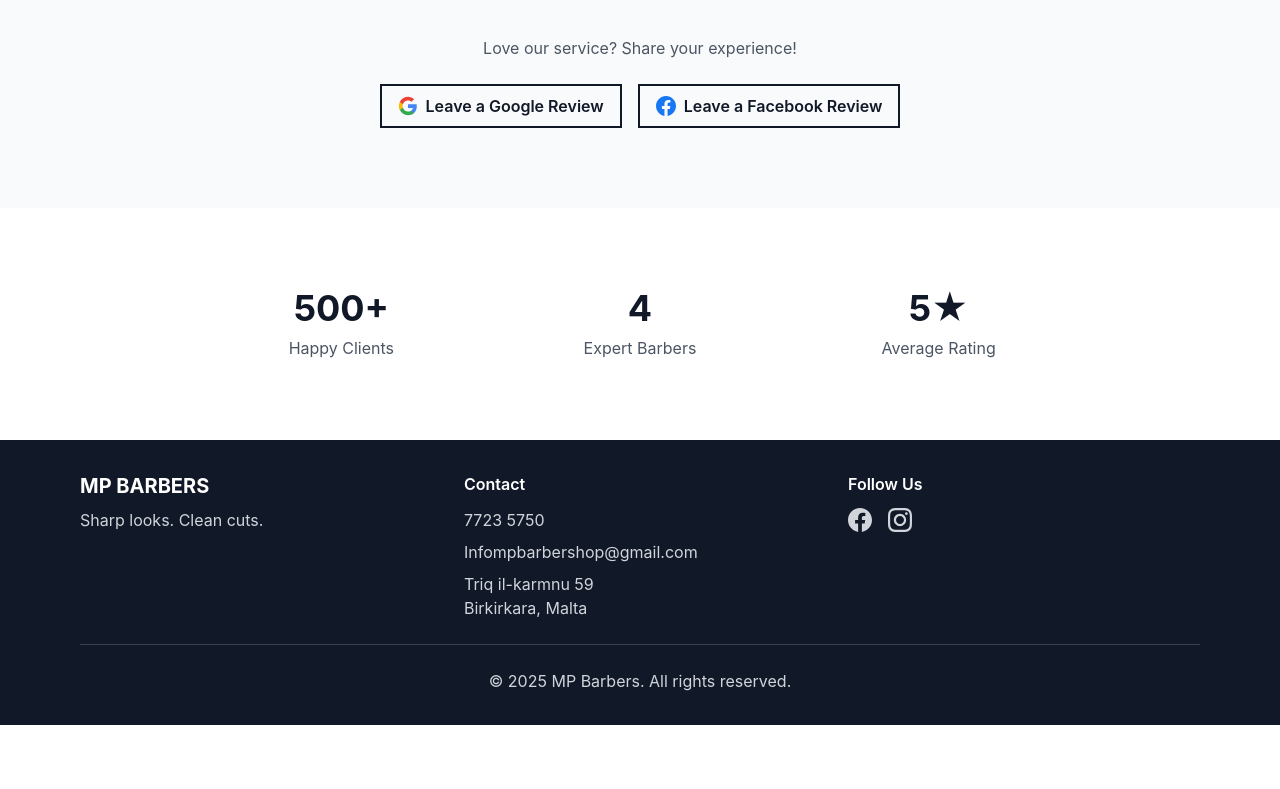
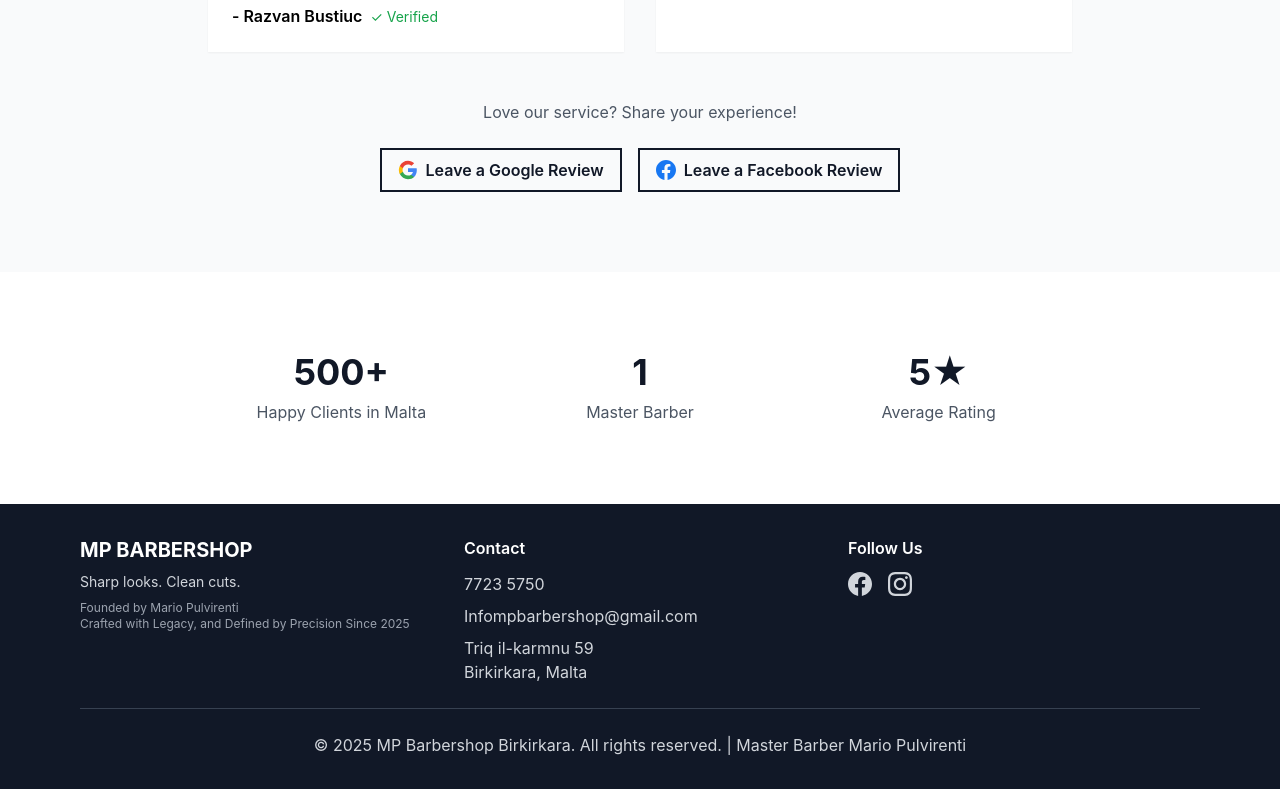
Before and after one commit to dnlbowers/mpBarbers, a React (Create React App) app: page / in a window 1280 px wide. Shown: the part 2166-2955 px from the top of the page. Before the commit the page ends 2891 px from the top, so only its background shows below. Built offline with nearby package versions, Linux system fonts and the light colour scheme.

Commit message:
feat: update SEO and content across multiple pages for MP Barbershop, enhancing brand presence and service descriptions

```diff
--- a/public/index.html
+++ b/public/index.html
@@ -4,8 +4,95 @@
     <meta charset="utf-8" />
     <meta name="viewport" content="width=device-width, initial-scale=1" />
     <meta name="theme-color" content="#000000" />
-    <meta name="description" content="MP Barbers - Premium Barbershop Services" />
-    <title>MP Barbers - Modern Cuts, Classic Service</title>
+    <meta name="description" content="MP Barbershop Birkirkara - Master barber Mario Pulvirenti offers premium men's grooming, traditional haircuts, skin fades, hot towel shaves. Expert craftsmanship from Malta's leading barbershop heritage on Triq il-Karmnu." />
+    <meta name="keywords" content="MP Barbershop, Mario Pulvirenti, barber Birkirkara, barbershop Malta, master barber, men's grooming, haircut, skin fade, hot towel shave, traditional barber, Triq il-Karmnu" />
+    <meta name="author" content="Mario Pulvirenti" />
+    <meta property="og:title" content="MP Barbershop - Crafted with Legacy, Defined by Precision" />
+    <meta property="og:description" content="Experience sophisticated grooming at MP Barbershop Birkirkara. Master barber Mario Pulvirenti brings traditional barbering excellence and meticulous craftsmanship to every haircut, skin fade, and shave." />
+    <meta property="og:type" content="website" />
+    <meta property="og:url" content="https://mpbarbershop.mt" />
+    <meta property="og:locale" content="en_MT" />
+    <meta name="twitter:card" content="summary_large_image" />
+    <meta name="twitter:title" content="MP Barbershop Birkirkara - Master Barbering by Mario Pulvirenti" />
+    <meta name="twitter:description" content="Traditional barbering meets modern refinement. Experience master craftsmanship with Mario Pulvirenti at MP Barbershop, Triq il-Karmnu, Birkirkara." />
+    <link rel="canonical" href="https://mpbarbershop.mt" />
+    <title>MP Barbershop Birkirkara | Master Barber Mario Pulvirenti | Traditional Men's Grooming Malta</title>
+
+    <!-- Local Business Schema -->
+    <script type="application/ld+json">
+    {
+      "@context": "https://schema.org",
+      "@type": "BarberShop",
+      "name": "MP Barbershop",
+      "description": "Premium barbershop offering traditional men's grooming services, founded by master barber Mario Pulvirenti with expertise from Malta's leading barbershop chains.",
+      "url": "https://mpbarbershop.mt",
+      "telephone": "+356 9999 9999",
+      "address": {
+        "@type": "PostalAddress",
+        "streetAddress": "Triq il-Karmnu",
+        "addressLocality": "Birkirkara",
+        "addressCountry": "MT"
+      },
+      "geo": {
+        "@type": "GeoCoordinates",
+        "latitude": 35.8961,
+        "longitude": 14.4619
+      },
+      "openingHours": "Mo-Fr 09:00-19:00, Sa 09:00-18:00",
+      "priceRange": "€€",
+      "founder": {
+        "@type": "Person",
+        "name": "Mario Pulvirenti",
+        "jobTitle": "Master Barber"
+      },
+      "hasOfferCatalog": {
+        "@type": "OfferCatalog",
+        "name": "Barbershop Services",
+        "itemListElement": [
+          {
+            "@type": "Offer",
+            "itemOffered": {
+              "@type": "Service",
+              "name": "Haircut",
+              "description": "Professional men's haircut with precision styling"
+            },
+            "price": "12",
+            "priceCurrency": "EUR"
+          },
+          {
+            "@type": "Offer",
+            "itemOffered": {
+              "@type": "Service",
+              "name": "Skin Fade",
+              "description": "Precise skin fade with attention to detail"
+            },
+            "price": "12",
+            "priceCurrency": "EUR"
+          },
+          {
+            "@type": "Offer",
+            "itemOffered": {
+              "@type": "Service",
+              "name": "Beard Grooming",
+              "description": "Professional beard trim and styling"
+            },
+            "price": "6",
+            "priceCurrency": "EUR"
+          },
+          {
+            "@type": "Offer",
+            "itemOffered": {
+              "@type": "Service",
+              "name": "Kids Cut",
+              "description": "Children's haircut (under 12)"
+            },
+            "price": "10",
+            "priceCurrency": "EUR"
+          }
+        ]
+      }
+    }
+    </script>
   </head>
   <body>
     <noscript>You need to enable JavaScript to run this app.</noscript>
--- a/src/components/features/AboutPage.tsx
+++ b/src/components/features/AboutPage.tsx
@@ -22,9 +22,9 @@ const AboutPage: React.FC = () => {
           <div className="prose prose-lg mx-auto mb-12">
             <p className="text-gray-700 leading-relaxed mb-6 text-justify">
               At MP Barbershop, the art of traditional barbering is not merely practiced; it is meticulously preserved and innovatively applied.
-              Founded by Mario Pulvirenti, a craftsman whose professional journey began by honing his skills at the esteemed Taspiru,
-              this establishment represents the culmination of a lifelong dedication to the profession. The name Taspiru is more than a past affiliation;
-              it is a foundational principle, a touchstone of the classic techniques and unwavering standards that define a master barber's work.
+              Founded by Mario Pulvirenti, a craftsman whose professional journey began by honing his skills at one of Malta's leading barbershop chains,
+              this establishment represents the culmination of a lifelong dedication to the profession. His experience at prestigious establishments
+              serves as a foundational principle, a touchstone of the classic techniques and unwavering standards that define a master barber's work.
             </p>
 
             <p className="text-gray-700 leading-relaxed mb-6 text-justify">
--- a/src/components/features/ContactPage.tsx
+++ b/src/components/features/ContactPage.tsx
@@ -134,13 +134,17 @@ const ContactPage: React.FC = () => {
     <div className="pt-20">
       <section className="py-20 bg-white">
         <div className="max-w-6xl mx-auto px-4">
-          <h1 className="text-5xl font-bold text-center mb-12">
-            GET IN TOUCH
+          <h1 className="text-5xl font-bold text-center mb-4">
+            CONTACT MP BARBERSHOP
           </h1>
+          <p className="text-center text-gray-600 mb-12 max-w-2xl mx-auto">
+            Visit Mario Pulvirenti's barbershop on Triq il-Karmnu, Birkirkara, Malta.
+            Experience traditional barbering excellence in a refined gentleman's environment.
+          </p>
 
           <div className="grid md:grid-cols-2 gap-12">
             <div>
-              <h2 className="text-3xl font-semibold mb-8">Visit Us</h2>
+              <h2 className="text-3xl font-semibold mb-8">Visit Our Birkirkara Barbershop</h2>
 
               <div className="space-y-6">
                 <div className="flex items-start">
--- a/src/components/features/HomePage.tsx
+++ b/src/components/features/HomePage.tsx
@@ -63,9 +63,12 @@ const HomePage: React.FC = () => {
         aria-label="Our services"
       >
         <div className="max-w-6xl mx-auto px-4">
-          <h2 className="text-4xl font-bold text-center mb-12">
-            OUR SERVICES
+          <h2 className="text-4xl font-bold text-center mb-4">
+            TRADITIONAL BARBERING SERVICES
           </h2>
+          <p className="text-center text-gray-600 mb-12 max-w-2xl mx-auto">
+            Experience the finest traditional craftsmanship with every cut, skin fade, and hot towel shave at our Birkirkara barbershop
+          </p>
           <div className="grid md:grid-cols-3 gap-8">
             {SERVICES.slice(0, 3).map((service) => (
               <button
@@ -182,13 +185,13 @@ const HomePage: React.FC = () => {
               <div className="text-4xl font-bold text-gray-900 mb-2" aria-label="500 plus happy clients">
                 500+
               </div>
-              <p className="text-gray-600">Happy Clients</p>
+              <p className="text-gray-600">Happy Clients in Malta</p>
             </div>
             <div>
-              <div className="text-4xl font-bold text-gray-900 mb-2" aria-label="4 expert barbers">
-                4
+              <div className="text-4xl font-bold text-gray-900 mb-2" aria-label="Master barber with traditional barbering excellence">
+                1
               </div>
-              <p className="text-gray-600">Expert Barbers</p>
+              <p className="text-gray-600">Master Barber</p>
             </div>
             <div>
               <div className="text-4xl font-bold text-gray-900 mb-2" aria-label="5 star average rating">
--- a/src/components/features/ServicesPage.tsx
+++ b/src/components/features/ServicesPage.tsx
@@ -16,9 +16,9 @@ const ServicesPage: React.FC = () => {
 
   // SEO optimization
   useSEO({
-    title: 'Services & Pricing - MP Barbershop',
-    description: 'Professional barbershop services including haircuts, beard grooming, and styling. View our complete service menu with pricing.',
-    keywords: ['barbershop services', 'haircuts', 'beard grooming', 'pricing', 'Malta barber'],
+    title: 'Services & Pricing | MP Barbershop Birkirkara | Mario Pulvirenti',
+    description: 'Traditional barbering services at MP Barbershop Birkirkara. Master barber Mario Pulvirenti offers haircuts €12, skin fades €12, beard grooming €6. Expert craftsmanship, quick service 15-30 mins.',
+    keywords: ['barbershop services Birkirkara', 'Mario Pulvirenti barber', 'haircuts Malta €12', 'skin fade', 'beard grooming', 'master barber Malta', 'traditional barber Malta', 'MP Barbershop pricing'],
   });
 
   // Sticky button scroll logic with throttling
@@ -77,8 +77,8 @@ const ServicesPage: React.FC = () => {
           </h1>
           <div className="w-24 h-0.5 bg-gray-900 mx-auto mb-6"></div>
           <p className="text-lg text-gray-700 max-w-2xl mx-auto leading-relaxed mb-8">
-            Professional barbershop services with experienced barbers.<br/>
-            Traditional craftsmanship meets modern precision.
+            Experience traditional barbering excellence with master barber Mario Pulvirenti.<br/>
+            Premium grooming services at accessible prices - haircuts from €12, quick 30-minute service.
           </p>
 
           {/* Top Booking CTA */}
@@ -150,8 +150,8 @@ const ServicesPage: React.FC = () => {
             </h2>
             <div className="w-16 h-0.5 bg-gray-900 mx-auto mb-6"></div>
             <p className="text-gray-700 mb-6 leading-relaxed">
-              Schedule your visit with our experienced barbers.<br/>
-              Professional service, traditional techniques.
+              Schedule your visit with master barber Mario Pulvirenti at MP Barbershop Birkirkara.<br/>
+              Traditional barbering techniques, meticulous precision, gentleman's experience.
             </p>
             <Button
               size="lg"
--- a/src/components/layout/Footer.tsx
+++ b/src/components/layout/Footer.tsx
@@ -18,9 +18,13 @@ const Footer: React.FC = () => {
         <div className="grid md:grid-cols-3 gap-8 mb-6">
           {/* Brand */}
           <div>
-            <h3 className="text-xl font-bold mb-2">MP BARBERS</h3>
-            <p className="text-gray-300">
+            <h3 className="text-xl font-bold mb-2">MP BARBERSHOP</h3>
+            <p className="text-gray-300 text-sm">
               {APP_CONFIG.tagline}
+            </p>
+            <p className="text-gray-400 text-xs mt-2">
+              Founded by Mario Pulvirenti<br />
+              Crafted with Legacy, and Defined by Precision Since 2025
             </p>
           </div>
 
@@ -84,7 +88,7 @@ const Footer: React.FC = () => {
         {/* Copyright */}
         <div className="border-t border-gray-700 pt-6 text-center">
           <p className="text-gray-300">
-            &copy; {currentYear} MP Barbers. All rights reserved.
+            &copy; {currentYear} MP Barbershop Birkirkara. All rights reserved. | Master Barber Mario Pulvirenti
           </p>
         </div>
       </div>
```
